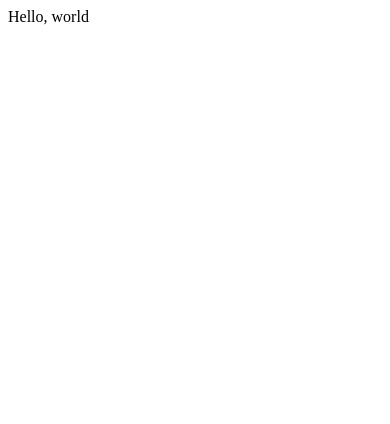
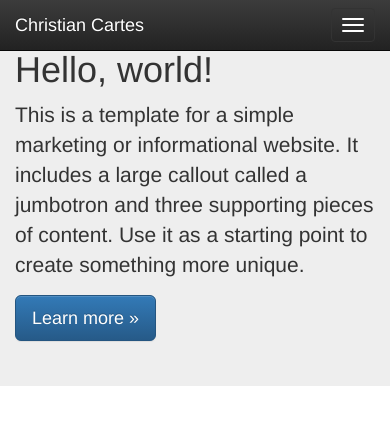
Before and after one commit to alfaodin/alfaodin, a plain HTML site: page index.html in a window 390 px wide. Drawn offline with nearby package versions, Linux system fonts and the light colour scheme.

Commit message:
Adds boostrap

```diff
--- a/index.html
+++ b/index.html
@@ -1 +1,41 @@
-Hello, world
+<!DOCTYPE html>
+<html lang="en">
+<head>
+    <meta charset="UTF-8">
+    <title>CV</title>
+
+    <!-- Latest compiled and minified CSS -->
+    <link rel="stylesheet" href="https://maxcdn.bootstrapcdn.com/bootstrap/3.3.7/css/bootstrap.min.css" integrity="sha384-BVYiiSIFeK1dGmJRAkycuHAHRg32OmUcww7on3RYdg4Va+PmSTsz/K68vbdEjh4u" crossorigin="anonymous">
+
+    <!-- Optional theme -->
+    <link rel="stylesheet" href="https://maxcdn.bootstrapcdn.com/bootstrap/3.3.7/css/bootstrap-theme.min.css" integrity="sha384-rHyoN1iRsVXV4nD0JutlnGaslCJuC7uwjduW9SVrLvRYooPp2bWYgmgJQIXwl/Sp" crossorigin="anonymous">
+
+    <!-- Latest compiled and minified JavaScript -->
+    <script src="https://maxcdn.bootstrapcdn.com/bootstrap/3.3.7/js/bootstrap.min.js" integrity="sha384-Tc5IQib027qvyjSMfHjOMaLkfuWVxZxUPnCJA7l2mCWNIpG9mGCD8wGNIcPD7Txa" crossorigin="anonymous"></script>
+
+</head>
+<body>
+    <nav class="navbar navbar-inverse navbar-fixed-top">
+      <div class="container">
+        <div class="navbar-header">
+          <button type="button" class="navbar-toggle collapsed" data-toggle="collapse" data-target="#navbar" aria-expanded="false" aria-controls="navbar">
+            <span class="sr-only">Toggle navigation</span>
+            <span class="icon-bar"></span>
+            <span class="icon-bar"></span>
+            <span class="icon-bar"></span>
+          </button>
+          <a class="navbar-brand" href="#">Christian Cartes</a>
+        </div>
+      </div>
+    </nav>
+
+    <div class="jumbotron">
+      <div class="container">
+        <h1>Hello, world!</h1>
+        <p>This is a template for a simple marketing or informational website. It includes a large callout called a jumbotron and three supporting pieces of content. Use it as a starting point to create something more unique.</p>
+        <p><a class="btn btn-primary btn-lg" href="#" role="button">Learn more »</a></p>
+      </div>
+    </div>
+
+</body>
+</html>
```
